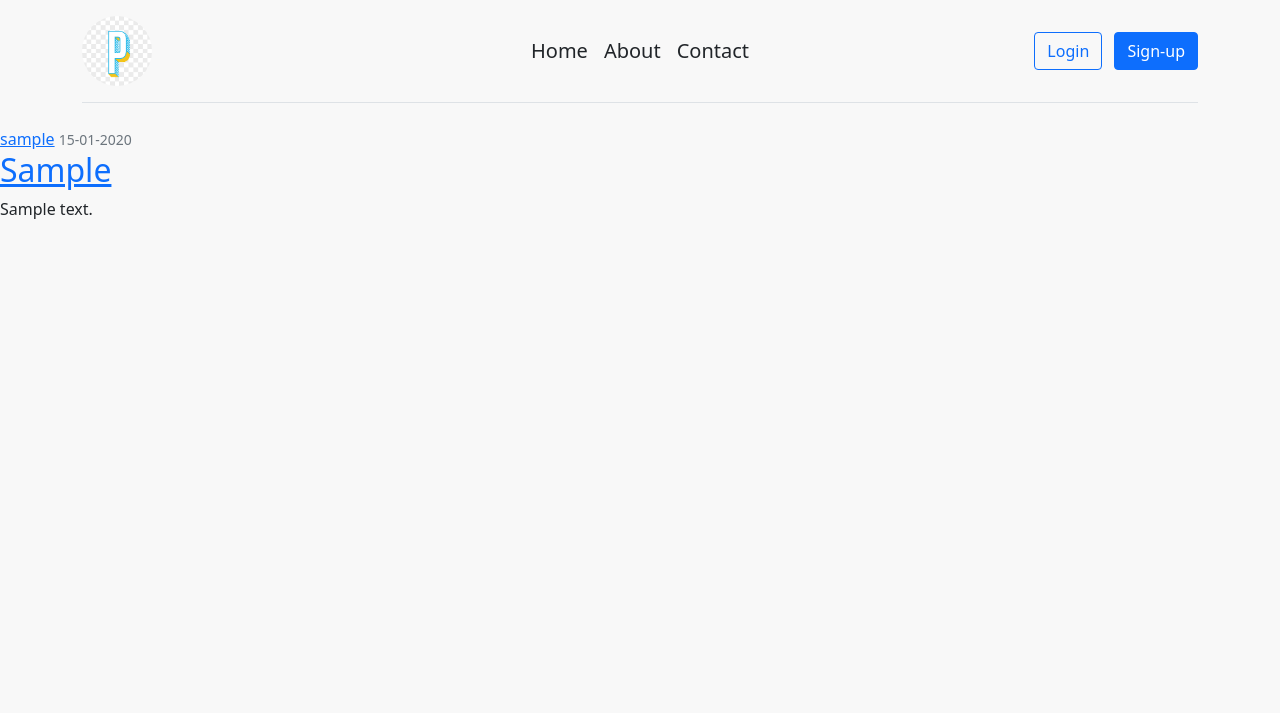
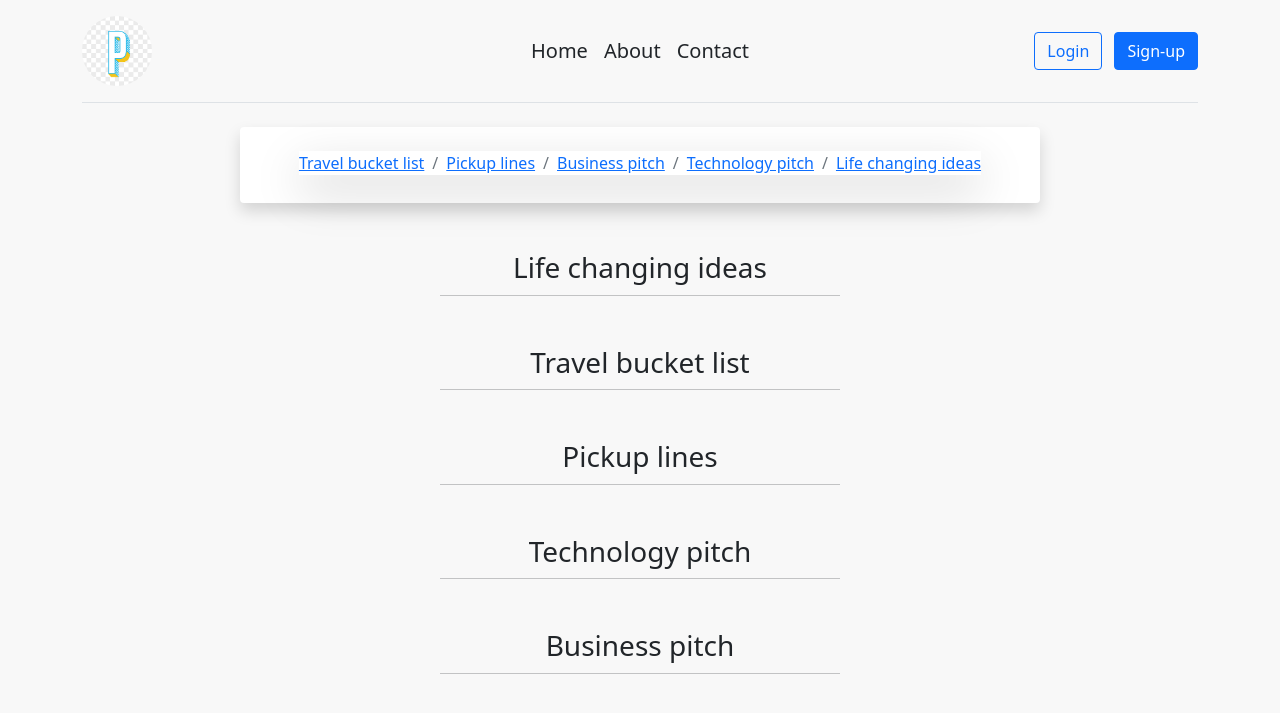
Before and after one commit to Hussein-omar-osman/pitches-postgress, a Flask app: page / in a window 1280 px wide. Shown: the top 713 px of the page. Run offline with Flask 2, Linux system fonts and the light colour scheme; tables that the repository leaves empty hold one stand-in row (values such as "Sample post"); some libraries are stand-ins or nearby versions.

Commit message:
styling the home page

```diff
--- a/pitches/templates/home.html
+++ b/pitches/templates/home.html
@@ -1,18 +1,172 @@
-{% extends "base_layout.html" %} {% block content %} {% for post in posts %}
+{% extends "base_layout.html" %} {% block content %}
+<div
+  class="container login-page d-flex justify-content-center shadow p-2 mb-5 bg-body rounded"
+>
+  <nav aria-label="breadcrumb " class="first d-md-flex p-3">
+    <ol class="breadcrumb indigo lighten-6 first-1 shadow-lg mb-1">
+      <li class="breadcrumb-item">
+        <a class="black-text active-2" href="#Travel"
+          ><span>Travel bucket list</span></a
+        >
+      </li>
+      <li class="breadcrumb-item">
+        <a class="black-text active-2" href="#Pickup"
+          ><span>Pickup lines</span></a
+        >
+      </li>
+      <li class="breadcrumb-item">
+        <a class="black-text active-2" href="#Business"
+          ><span>Business pitch</span></a
+        >
+      </li>
+      <li class="breadcrumb-item mr-0 pr-0">
+        <a class="black-text active-2" href="#Technology"
+          ><span>Technology pitch</span></a
+        >
+      </li>
+      <li class="breadcrumb-item mr-0 pr-0">
+        <a class="black-text active-2" href="#Life"
+          ><span>Life changing ideas</span></a
+        >
+      </li>
+    </ol>
+  </nav>
+</div>
 
+<h3 style="text-align: center" id="Life">Life changing ideas</h3>
+<hr style="max-width: 400px; margin: 10px auto" />
+
+{% for post in posts if post.topic == 'Life changing ideas' %}
+
+<div class="container border p-3 mb-2" style="max-width: 1000px">
+  <div class="row">
+    <div class="col-md-9">
       <article class="media content-section">
         <div class="media-body">
+          <p class="article-content">{{ post.content }}</p>
+        </div>
         <div class="article-metadata">
-      <a class="mr-2" href="#">{{ post.author.username }}</a>
-      <small class="text-muted"
+          <a class="mr-4" href="#">{{ post.author.username }}</a>
+          <small style="margin-left: 20px" class="text-muted ml-5"
             >{{ post.date_posted.strftime('%d-%m-%Y') }}</small
           >
+          <a href="" class="btn btn-outline-primary" style="margin-left: 50px"
+            >Comment</a
+          >
         </div>
-    <h2>
-      <a class="article-title" href="#">{{ post.topic }}</a>
-    </h2>
+      </article>
+    </div>
+  </div>
+</div>
+
+{% endfor %}
+
+<h3 style="text-align: center; margin-top: 50px" id="Travel">
+  Travel bucket list
+</h3>
+<hr style="max-width: 400px; margin: 10px auto" />
+{% for post in posts if post.topic == 'Travel bucket list' %}
+
+<div class="container border p-3 mb-2" style="max-width: 1000px">
+  <div class="row">
+    <div class="col-md-9">
+      <article class="media content-section">
+        <div class="media-body">
           <p class="article-content">{{ post.content }}</p>
         </div>
+        <div class="article-metadata">
+          <a class="mr-4" href="#">{{ post.author.username }}</a>
+          <small style="margin-left: 20px" class="text-muted ml-5"
+            >{{ post.date_posted.strftime('%d-%m-%Y') }}</small
+          >
+          <a href="" class="btn btn-outline-primary" style="margin-left: 50px"
+            >Comment</a
+          >
+        </div>
       </article>
+    </div>
+  </div>
+</div>
+{% endfor %}
 
+<h3 style="text-align: center; margin-top: 50px" id="Pickup">Pickup lines</h3>
+<hr style="max-width: 400px; margin: 10px auto" />
+{% for post in posts if post.topic == 'Pickup lines' %}
+
+<div class="container border p-3 mb-2" style="max-width: 1000px">
+  <div class="row">
+    <div class="col-md-9">
+      <article class="media content-section">
+        <div class="media-body">
+          <p class="article-content">{{ post.content }}</p>
+        </div>
+        <div class="article-metadata">
+          <a class="mr-4" href="#">{{ post.author.username }}</a>
+          <small style="margin-left: 20px" class="text-muted ml-5"
+            >{{ post.date_posted.strftime('%d-%m-%Y') }}</small
+          >
+          <a href="" class="btn btn-outline-primary" style="margin-left: 50px"
+            >Comment</a
+          >
+        </div>
+      </article>
+    </div>
+  </div>
+</div>
+{% endfor %}
+
+<h3 style="text-align: center; margin-top: 50px" id="Technology">
+  Technology pitch
+</h3>
+<hr style="max-width: 400px; margin: 10px auto" />
+{% for post in posts if post.topic == 'Technology pitch' %}
+
+<div class="container border p-3 mb-2" style="max-width: 1000px">
+  <div class="row">
+    <div class="col-md-9">
+      <article class="media content-section">
+        <div class="media-body">
+          <p class="article-content">{{ post.content }}</p>
+        </div>
+        <div class="article-metadata">
+          <a class="mr-4" href="#">{{ post.author.username }}</a>
+          <small style="margin-left: 20px" class="text-muted ml-5"
+            >{{ post.date_posted.strftime('%d-%m-%Y') }}</small
+          >
+          <a href="" class="btn btn-outline-primary" style="margin-left: 50px"
+            >Comment</a
+          >
+        </div>
+      </article>
+    </div>
+  </div>
+</div>
+{% endfor %}
+
+<h3 style="text-align: center; margin-top: 50px" id="Business">
+  Business pitch
+</h3>
+<hr style="max-width: 400px; margin: 10px auto" />
+{% for post in posts if post.topic == 'Business pitch' %}
+
+<div class="container border p-3 mb-2" style="max-width: 1000px">
+  <div class="row">
+    <div class="col-md-9">
+      <article class="media content-section">
+        <div class="media-body">
+          <p class="article-content">{{ post.content }}</p>
+        </div>
+        <div class="article-metadata">
+          <a class="mr-4" href="#">{{ post.author.username }}</a>
+          <small style="margin-left: 20px" class="text-muted ml-5"
+            >{{ post.date_posted.strftime('%d-%m-%Y') }}</small
+          >
+          <a href="" class="btn btn-outline-primary" style="margin-left: 50px"
+            >Comment</a
+          >
+        </div>
+      </article>
+    </div>
+  </div>
+</div>
 {% endfor %} {% endblock content %}
```
Lines whose indentation alone changed are shown as unchanged.
